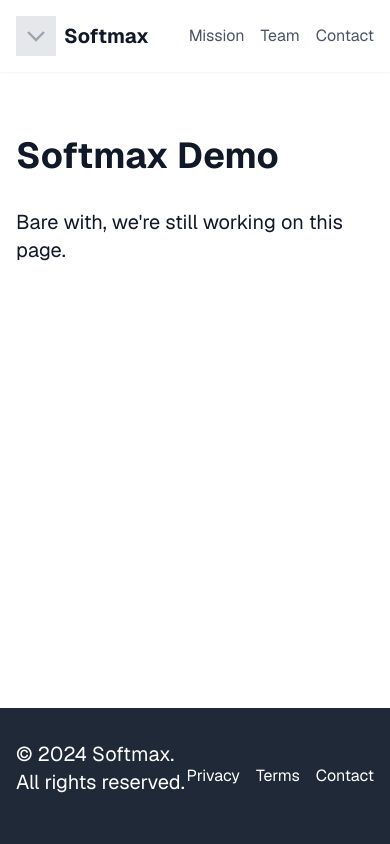
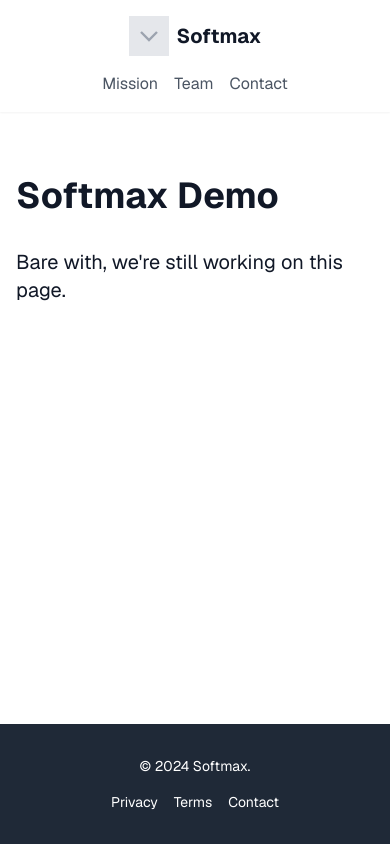
Before and after one commit to kalebsofer/softmaxfront, a Next.js app: page /demo in a window 390 px wide. Built offline with nearby package versions, Linux system fonts and the light colour scheme.

Commit message:
header footer layout

```diff
--- a/components/Footer.tsx
+++ b/components/Footer.tsx
@@ -4,10 +4,10 @@ export function Footer() {
   return (
     <footer className="bg-gray-800 text-white py-8">
       <div className="container mx-auto px-4">
-        <div className="flex justify-between items-center">
-          <p>© 2024 Softmax. All rights reserved.</p>
+        <div className="flex flex-col sm:flex-row justify-between items-center">
+          <p className="text-sm sm:text-base mb-4 sm:mb-0">© 2024 Softmax.</p>
           <nav>
-            <ul className="flex space-x-4">
+            <ul className="flex space-x-4 text-sm sm:text-base">
               <li><Link href="/privacy" className="hover:text-gray-300">Privacy</Link></li>
               <li><Link href="/terms" className="hover:text-gray-300">Terms</Link></li>
               <li><Link href="/contact" className="hover:text-gray-300">Contact</Link></li>
--- a/components/Header.tsx
+++ b/components/Header.tsx
@@ -9,43 +9,24 @@ export function Header() {
 
   return (
     <header className="bg-white shadow-sm">
-      <nav className="container mx-auto px-4 py-4 flex items-center justify-between">
-        <Link href="/" className="flex items-center">
+      <nav className="container mx-auto px-4 py-4 flex flex-col sm:flex-row items-center justify-between">
+        <Link href="/" className="flex items-center mb-4 sm:mb-0">
           <PlaceholderIcon width={40} height={40} className="mr-2" />
           <span className="text-xl font-bold">Softmax</span>
         </Link>
-        <ul className="flex space-x-4">
-          <li>
+        <div className="flex space-x-4">
+          {['Mission', 'Team', 'Contact'].map((item) => (
             <Link
-              href="/mission"
+              key={item}
+              href={`/${item.toLowerCase()}`}
               className={`transition-colors ${
-                pathname === '/mission' ? 'text-gray-900 font-semibold' : 'text-gray-600 hover:text-gray-900'
+                pathname === `/${item.toLowerCase()}` ? 'text-gray-900 font-semibold' : 'text-gray-600 hover:text-gray-900'
               }`}
             >
-              Mission
+              {item}
             </Link>
-          </li>
-          <li>
-            <Link
-              href="/team"
-              className={`transition-colors ${
-                pathname === '/team' ? 'text-gray-900 font-semibold' : 'text-gray-600 hover:text-gray-900'
-              }`}
-            >
-              Team
-            </Link>
-          </li>
-          <li>
-            <Link
-              href="/contact"
-              className={`transition-colors ${
-                pathname === '/contact' ? 'text-gray-900 font-semibold' : 'text-gray-600 hover:text-gray-900'
-              }`}
-            >
-              Contact
-            </Link>
-          </li>
-        </ul>
+          ))}
+        </div>
       </nav>
     </header>
   )
```
